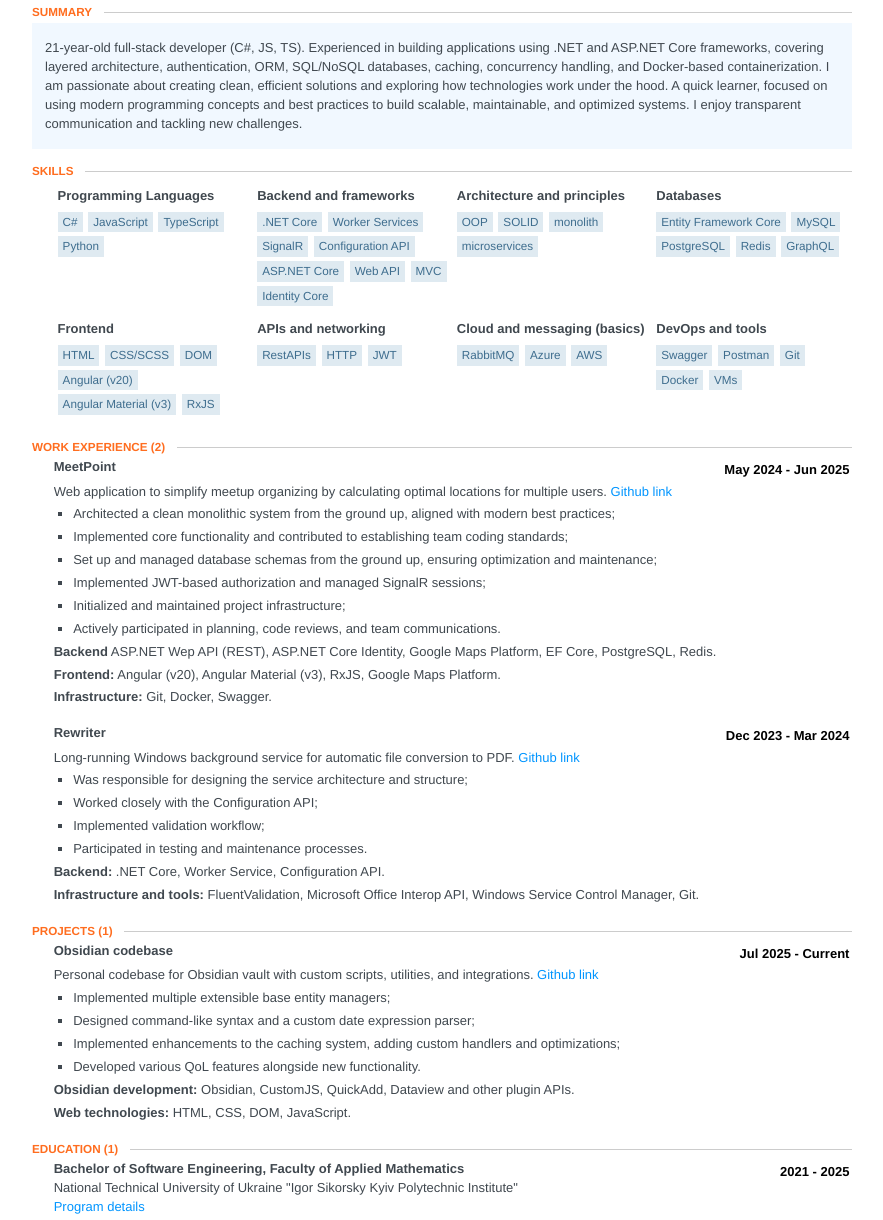
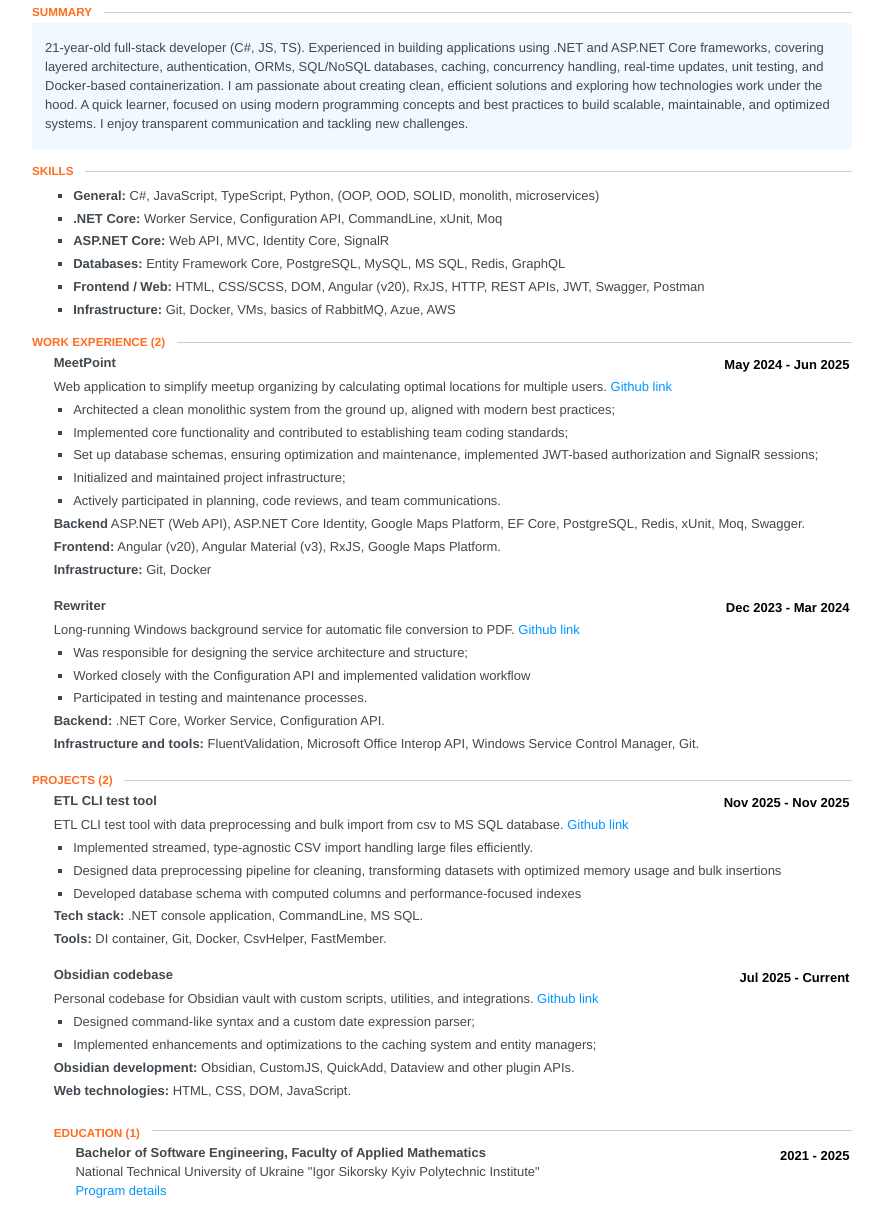
Before and after one commit to attole/resume, a website: page docs/index.html in a window 1280 px wide. Shown: the part 173-1393 px from the top of the page, without its empty margins (198-1081 px from the left). Drawn offline with Linux system fonts and the light colour scheme.

Commit message:
feat: next iteration updates

```diff
--- a/docs/index.html
+++ b/docs/index.html
@@ -319,11 +319,9 @@
       font-weight: 400;
       }
       .section header .date {
-      display: block;
-      font-size: 1rem;
-      padding: 0.1em 0;
-      color: #606d76;
-      font-weight: 400;
+      float: right;
+      font-weight: 600;
+      color: #000;
       }
       .keywords,
       .courses {
@@ -436,7 +434,6 @@
       margin: 0.3em;
       border-bottom: none;
       }
-
       #skills .item .keywords {
       width: 15em;
       }
@@ -703,7 +700,7 @@
   <body>
     <div id="resume">
     <header id="header" class="clear">
-      <img class="image" src="images/selfie.jpg" alt="Sergii Kucherenko" />
+      <img class="image" src="../../docs/images/selfie.jpg" alt="Sergii Kucherenko" />
       <div class="middle">
         <h2 class="name">Sergii Kucherenko</h2>
         <h3 class="label">full-stack developer</h3>
@@ -755,7 +752,9 @@
       </header>
       <section class="main-summary">
         <div>
-          <p>21-year-old full-stack developer (C#, JS, TS). Experienced in building applications using .NET and ASP.NET Core frameworks, covering layered architecture, authentication, ORM, SQL/NoSQL databases, caching, concurrency handling, and Docker-based containerization. I am passionate about creating clean, efficient solutions and exploring how technologies work under the hood. A quick learner, focused on using modern programming concepts and best practices to build scalable, maintainable, and optimized systems. I enjoy transparent communication and tackling new challenges.</p>
+          <p>
+              21-year-old full-stack developer (C#, JS, TS). Experienced in building applications using .NET and ASP.NET Core frameworks, covering layered architecture, authentication, ORMs, SQL/NoSQL databases, caching, concurrency handling, real-time updates, unit testing, and Docker-based containerization. I am passionate about creating clean, efficient solutions and exploring how technologies work under the hood. A quick learner, focused on using modern programming concepts and best practices to build scalable, maintainable, and optimized systems. I enjoy transparent communication and tackling new challenges.
+          </p>
         </div>
       </section>
     </section>
@@ -763,174 +762,26 @@
       <header>
         <h2 class='section-title'>Skills</h2>
       </header>
-      <section id="skills">
-        <div class="item">
-          <div class="name">
-            Programming Languages
-          </div>
-          <ul class="keywords">
+      <section id="edited-skills">
+        <div class="highlights">
+          <ul>
             <li>
-              <p>C#</p>
+              <p><b>General:</b> C#, JavaScript, TypeScript, Python, (OOP, OOD, SOLID, monolith, microservices)</p>
             </li>
             <li>
-              <p>JavaScript</p>
+              <p><b>.NET Core:</b> Worker Service, Configuration API, CommandLine, xUnit, Moq</p>
             </li>
             <li>
-              <p>TypeScript</p>
+              <p><b>ASP.NET Core:</b> Web API, MVC, Identity Core, SignalR</p>
             </li>
             <li>
-              <p>Python</p>
-            </li>
-          </ul>
-        </div>
-        <div class="item">
-          <div class="name">
-            Backend and frameworks
-          </div>
-          <ul class="keywords">
-            <li>
-              <p>.NET Core</p>
+              <p><b>Databases:</b> Entity Framework Core, PostgreSQL, MySQL, MS SQL, Redis, GraphQL</p>
             </li>
             <li>
-              <p>Worker Services</p>
+              <p><b>Frontend / Web:</b> HTML, CSS/SCSS, DOM, Angular (v20), RxJS, HTTP, REST APIs, JWT, Swagger, Postman</p>
             </li>
             <li>
-              <p>SignalR</p>
-            </li>
-            <li>
-              <p>Configuration API</p>
-            </li>
-            <li>
-              <p>ASP.NET Core</p>
-            </li>
-            <li>
-              <p>Web API</p>
-            </li>
-            <li>
-              <p>MVC</p>
-            </li>
-            <li>
-              <p>Identity Core</p>
-            </li>
-          </ul>
-        </div>
-        <div class="item">
-          <div class="name">
-            Architecture and principles
-          </div>
-          <ul class="keywords">
-            <li>
-              <p>OOP</p>
-            </li>
-            <li>
-              <p>SOLID</p>
-            </li>
-            <li>
-              <p>monolith</p>
-            </li>
-            <li>
-              <p>microservices</p>
-            </li>
-          </ul>
-        </div>
-        <div class="item">
-          <div class="name">
-            Databases
-          </div>
-          <ul class="keywords">
-            <li>
-              <p>Entity Framework Core</p>
-            </li>
-            <li>
-              <p>MySQL</p>
-            </li>
-            <li>
-              <p>PostgreSQL</p>
-            </li>
-            <li>
-              <p>Redis</p>
-            </li>
-            <li>
-              <p>GraphQL</p>
-            </li>
-          </ul>
-        </div>
-        <div class="item">
-          <div class="name">
-            Frontend
-          </div>
-          <ul class="keywords">
-            <li>
-              <p>HTML</p>
-            </li>
-            <li>
-              <p>CSS/SCSS</p>
-            </li>
-            <li>
-              <p>DOM</p>
-            </li>
-            <li>
-              <p>Angular (v20)</p>
-            </li>
-            <li>
-              <p>Angular Material (v3)</p>
-            </li>
-            <li>
-              <p>RxJS</p>
-            </li>
-          </ul>
-        </div>
-        <div class="item">
-          <div class="name">
-            APIs and networking
-          </div>
-          <ul class="keywords">
-            <li>
-              <p>RestAPIs</p>
-            </li>
-            <li>
-              <p>HTTP</p>
-            </li>
-            <li>
-              <p>JWT</p>
-            </li>
-          </ul>
-        </div>
-        <div class="item">
-          <div class="name">
-            Cloud and messaging (basics)
-          </div>
-          <ul class="keywords">
-            <li>
-              <p>RabbitMQ</p>
-            </li>
-            <li>
-              <p>Azure</p>
-            </li>
-            <li>
-              <p>AWS</p>
-            </li>
-          </ul>
-        </div>
-        <div class="item">
-          <div class="name">
-            DevOps and tools
-          </div>
-          <ul class="keywords">
-            <li>
-              <p>Swagger</p>
-            </li>
-            <li>
-              <p>Postman</p>
-            </li>
-            <li>
-              <p>Git</p>
-            </li>
-            <li>
-              <p>Docker</p>
-            </li>
-            <li>
-              <p>VMs</p>
+              <p><b>Infrastructure:</b> Git, Docker, VMs, basics of RabbitMQ, Azue, AWS</p>
             </li>
           </ul>
         </div>
@@ -966,11 +817,8 @@
               </li>
               <li>
                 <p>
-                <p>Set up and managed database schemas from the ground up, ensuring optimization and maintenance;</p>
+                <p>Set up database schemas, ensuring optimization and maintenance, implemented JWT-based authorization and SignalR sessions;</p>
                 </p>
-              </li>
-              <li>
-                <p>Implemented JWT-based authorization and managed SignalR sessions;</p>
               </li>
               <li>
                 <p>Initialized and maintained project infrastructure;</p>
@@ -978,9 +826,9 @@
               <li>
                 <p>Actively participated in planning, code reviews, and team communications.</p>
               </li>
-              <p><b>Backend</b> ASP.NET Wep API (REST), ASP.NET Core Identity, Google Maps Platform, EF Core, PostgreSQL, Redis.</p>
+              <p><b>Backend</b> ASP.NET (Web API), ASP.NET Core Identity, Google Maps Platform, EF Core, PostgreSQL, Redis, xUnit, Moq, Swagger.</p>
               <p><b>Frontend:</b> Angular (v20), Angular Material (v3), RxJS, Google Maps Platform.</p>
-              <p><b>Infrastructure:</b> Git, Docker, Swagger.</p>
+              <p><b>Infrastructure:</b> Git, Docker</p>
             </ul>
           </div>
         </section>
@@ -1005,10 +853,7 @@
                 <p>Was responsible for designing the service architecture and structure;</p>
               </li>
               <li>
-                <p>Worked closely with the Configuration API;</p>
-              </li>
-              <li>
-                <p> Implemented validation workflow;</p>
+                <p>Worked closely with the Configuration API and implemented validation workflow</p>
               </li>
               <li>
                 <p>Participated in testing and maintenance processes.</p>
@@ -1023,9 +868,40 @@
     </section>
     <section class="section">
       <header>
-        <h2 class='section-title'>Projects <span class="item-count">(1)</span></h2>
+        <h2 class='section-title'>Projects <span class="item-count">(2)</span></h2>
       </header>
       <section id="projects">
+        <section class="project-item">
+            <label for="project-item-0"></label>
+            <header class="clear">
+            <div class="position">ETL CLI test tool</div>
+            <div class="date">
+                <span class="startDate">Nov 2025</span>
+                <span class="endDate">- Nov 2025</span>
+            </div>
+            </header>
+            <div class="item">
+            <div class="summary">
+                <p>
+                ETL CLI test tool with data preprocessing and bulk import from csv to MS SQL database.
+                <a target="_blank" href="https://github.com/attole/etl-cli-test-project">Github link</a>
+                </p>
+            </div>
+            <ul class="highlights">
+                <li>
+                <p>Implemented streamed, type-agnostic CSV import handling large files efficiently.</p>
+                </li>
+                <li>
+                <p>Designed data preprocessing pipeline for cleaning, transforming datasets with optimized memory usage and bulk insertions</p>
+                </li>
+                <li>
+                <p>Developed database schema with computed columns and performance-focused indexes</p>
+                </li>
+                <p><b>Tech stack:</b> .NET console application, CommandLine, MS SQL.</p>
+                <p><b>Tools:</b> DI container, Git, Docker, CsvHelper, FastMember.</p>
+            </ul>
+            </div>
+        </section>
         <section class="project-item">
           <label for="project-item-0"></label>
           <header class="clear">
@@ -1044,23 +920,16 @@
             </div>
             <ul class="highlights">
               <li>
-                <p>Implemented multiple extensible base entity managers;</p>
-              </li>
-              <li>
                 <p>Designed command-like syntax and a custom date expression parser;</p>
               </li>
               <li>
-                <p>Implemented enhancements to the caching system, adding custom handlers and optimizations;</p>
-              </li>
-              <li>
-                <p>Developed various QoL features alongside new functionality.</p>
+                <p>Implemented enhancements and optimizations to the caching system and entity managers;</p>
               </li>
               <p><b>Obsidian development:</b> Obsidian, CustomJS, QuickAdd, Dataview and other plugin APIs.</p>
               <p><b>Web technologies:</b> HTML, CSS, DOM, JavaScript.</p>
             </ul>
           </div>
         </section>
-      </section>
     </section>
     <section class="section">
       <header>
```
Also changed, not shown: src/base/resume.html (+56 -58 lines), src/base/resume.json (+41 -36 lines), src/edited/resume.html (+46 -35 lines), src/edited/tips.txt (+15 -12 lines), README.md, 2 other files.
